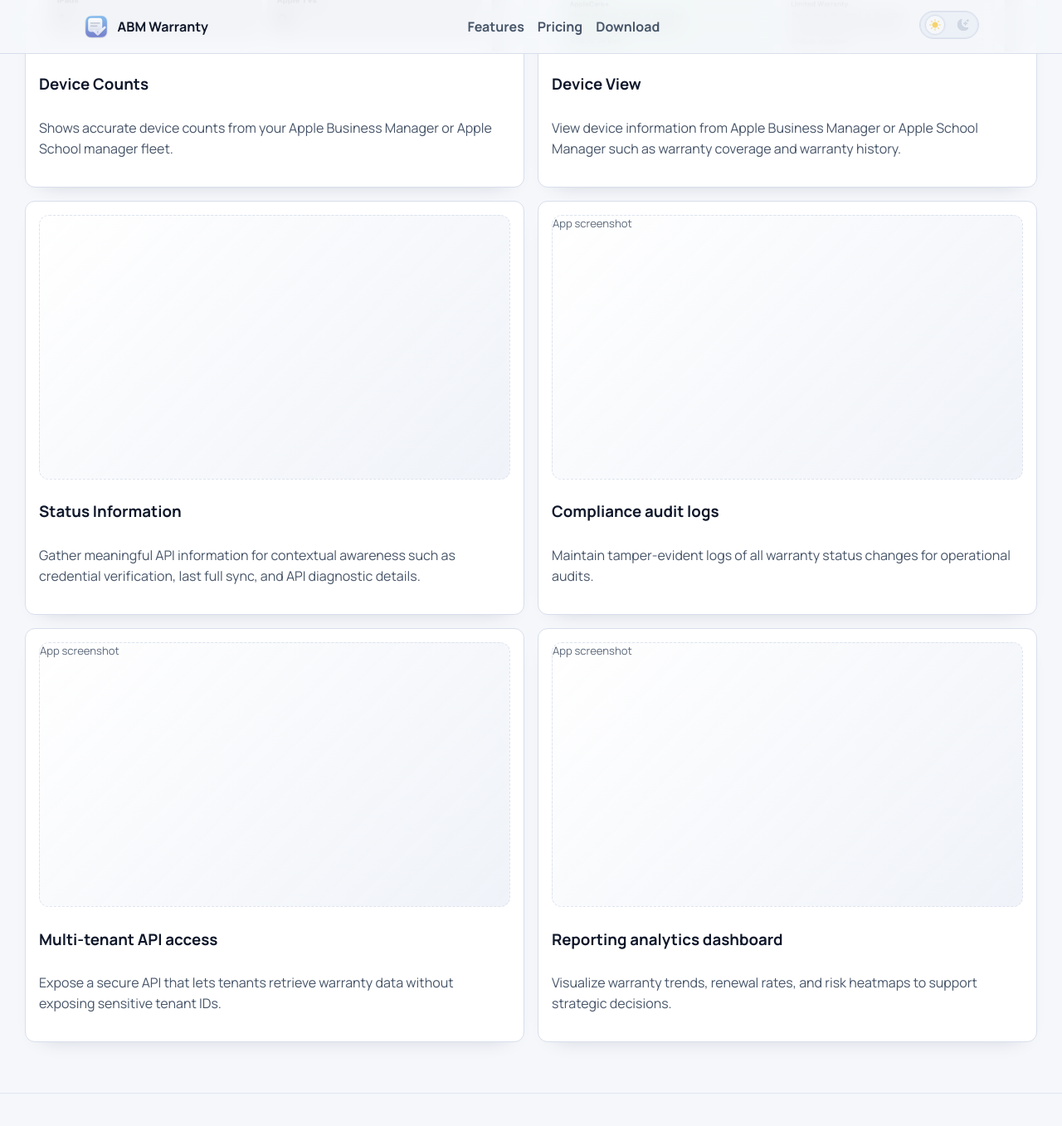
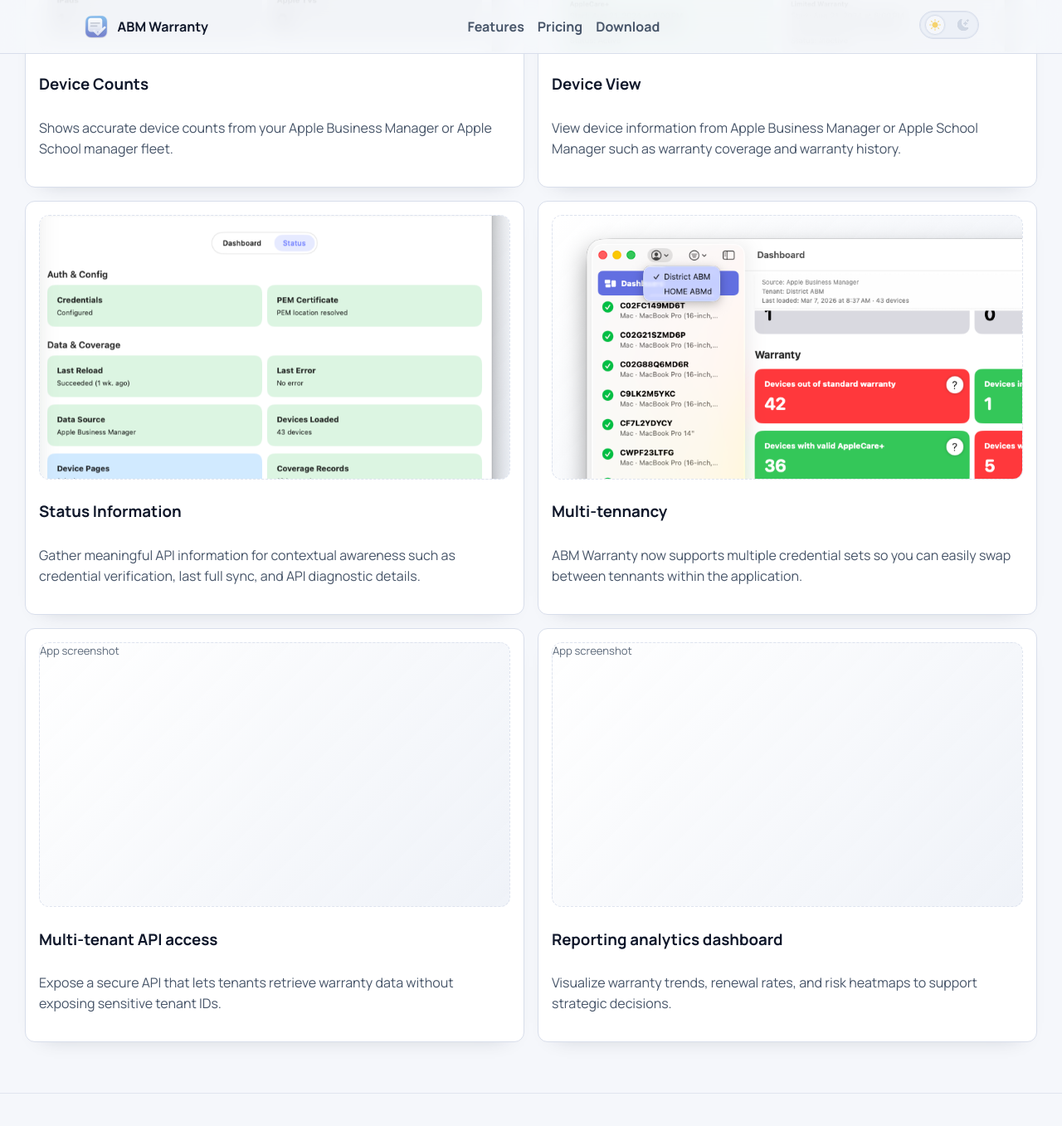
Before and after one commit to jonbrown21/abmwarranty, a Jekyll site: the page built from index.md, in a window 1280 px wide and 1400 px high, scrolled down 1657 px. Shown: the top 1357 px of the window at 83% size. Built offline with Jekyll 4.4.1, drawn with Linux system fonts in a browser that asks for light colours.

Commit message:
feat: add feature 6 Multi-tennancy card with tennant images and feature-1 placement

```diff
--- a/_includes/sections/features.html
+++ b/_includes/sections/features.html
@@ -90,10 +90,19 @@
       </article>
       <article class="abm-card feature-card">
         <div class="feature-screenshot" role="img" aria-label="Screenshot placeholder">
-          <span>App screenshot</span>
+          <img
+            id="feature-card-6-image"
+            src="{{ '/assets/images/home/screens/tennant.png' | relative_url }}"
+            data-light="{{ '/assets/images/home/screens/tennant.png' | relative_url }}"
+            data-dark="{{ '/assets/images/home/screens/tennant_dk.png' | relative_url }}"
+            alt="ABM Warranty multi-tenant credential management and switching"
+            loading="lazy"
+            decoding="async"
+            width="1180"
+            height="700">
         </div>
-        <h3>Compliance audit logs</h3>
-        <p>Maintain tamper-evident logs of all warranty status changes for operational audits.</p>
+        <h3>Multi-tennancy</h3>
+        <p>ABM Warranty now supports multiple credential sets so you can easily swap between tennants within the application.</p>
       </article>
       <article class="abm-card feature-card">
         <div class="feature-screenshot" role="img" aria-label="Screenshot placeholder">
--- a/assets/css/main.css
+++ b/assets/css/main.css
@@ -560,11 +560,19 @@ html[data-theme='dark'] .theme-icon-light { color: #9ca9c0; opacity: 0.35; }
   translate: 20px -60px;
 }
 
+.feature-card #feature-card-6-image {
+  object-fit: cover;
+  object-position: left top;
+  transform: scale(1.45);
+  transform-origin: left top;
+}
+
 .feature-card:hover #feature-card-1-image,
 .feature-card:hover #feature-card-2-image,
 .feature-card:hover #feature-card-3-image,
 .feature-card:hover #feature-card-4-image,
-.feature-card:hover #feature-card-5-image {
+.feature-card:hover #feature-card-5-image,
+.feature-card:hover #feature-card-6-image {
   transform: scale(1.5);
 }
 
```
Also changed, not shown: assets/images/home/screens/status.png (added), assets/images/home/screens/status_dk.png (added), assets/images/home/screens/tennant.png (added), assets/images/home/screens/tennant_dk.png (added).
